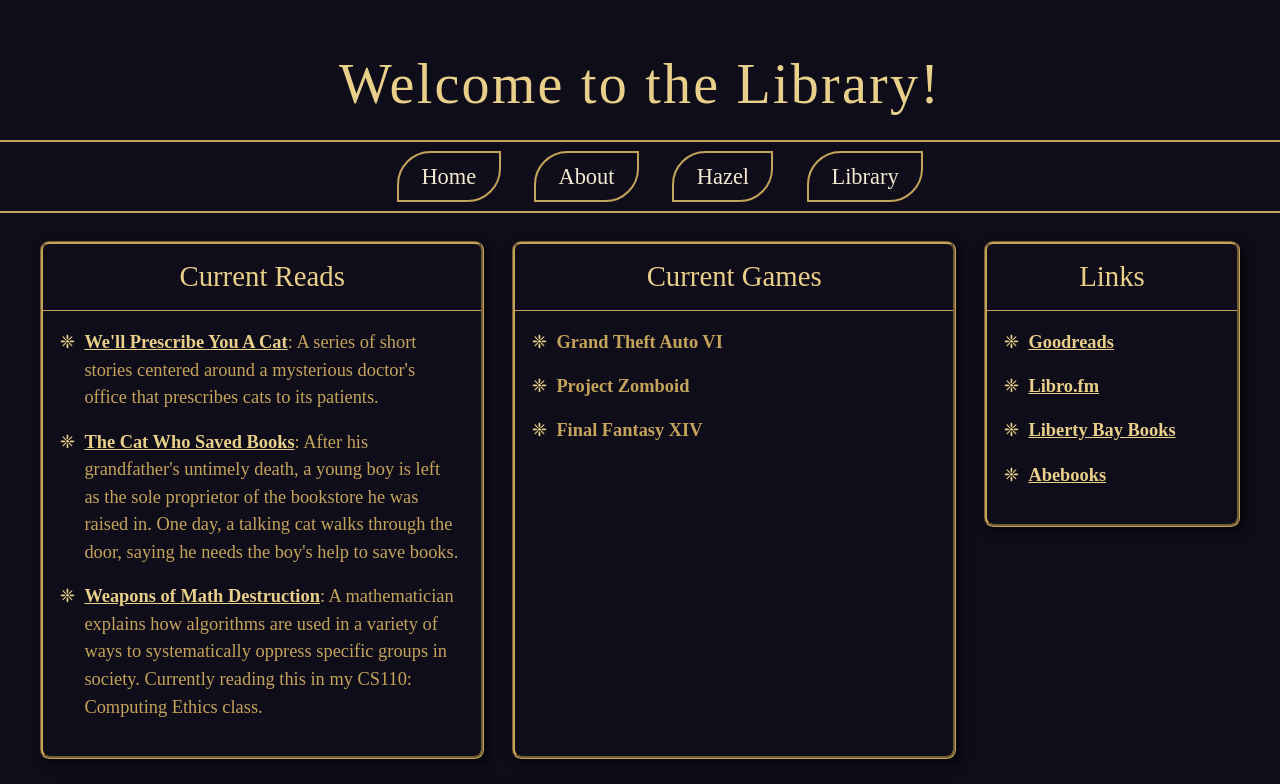
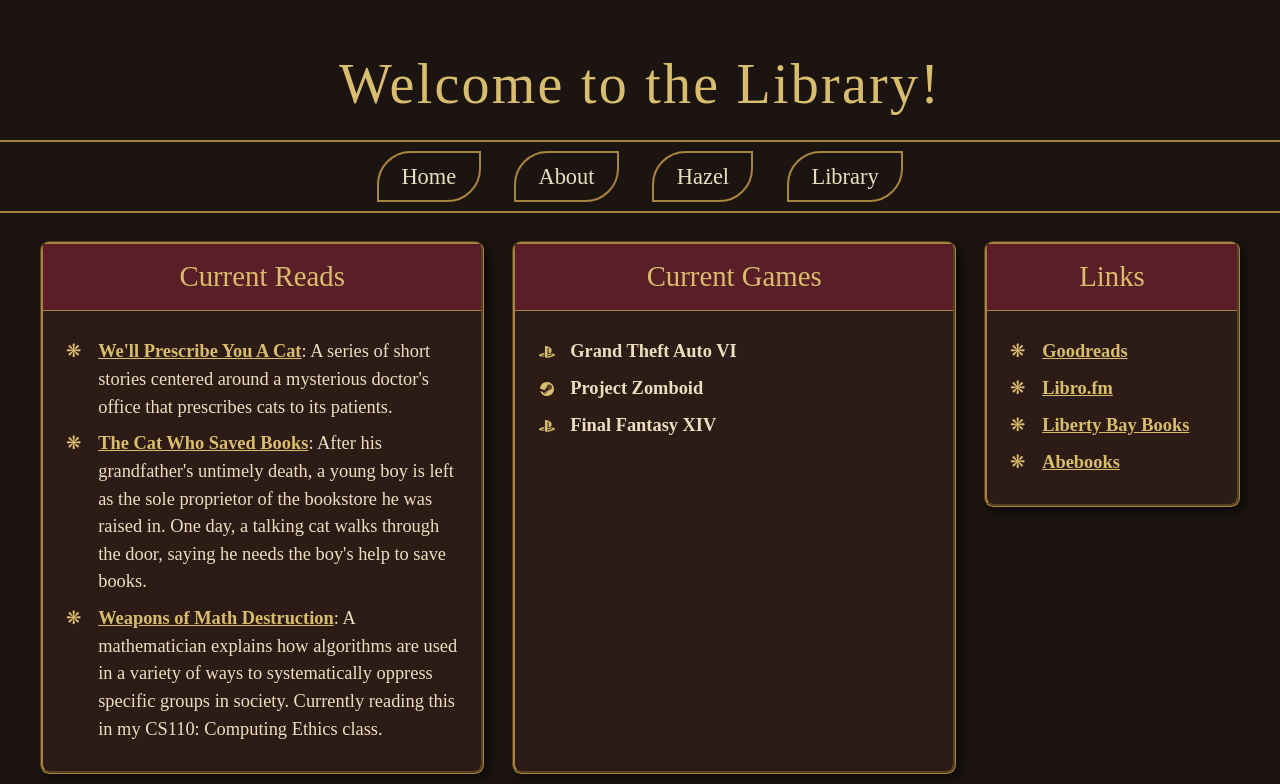
Before and after one commit to breannataylor/btaylor, a plain HTML site: page library.html in a window 1280 px wide. Shown: the top 784 px of the page. Drawn offline with Linux system fonts and the light colour scheme; a web font is replaced by a local one.

Commit message:
final project draft

```diff
--- a/css/about.css
+++ b/css/about.css
@@ -50,7 +50,7 @@ h1, h2 {
 }
 h1 {
     background-image: var(--soft-gradient);
-    border: #b49a68 0.1em groove;
+    border: var(--color-yellow-500) 0.1em groove;
     border-radius: 1.5em 0.05em;
     box-shadow: var(--color-purple-900) 0.1em 0.1em 0.30em;
     color: var(--color-purple-900);
@@ -68,10 +68,10 @@ h2 {
     font-family: var(--main-font);
     display: flex;
     flex-direction: row;
-    flex-wrap: wrap;
     list-style-type: none;
     justify-content: center;
-    padding: 0;
+    background-repeat: no-repeat;
+    background-size: cover;
 }
 
 .navigation li {
@@ -80,7 +80,7 @@ h2 {
     font-size: 1.5em;
     background-image: var(--soft-gradient);
     border-radius: 1.5em 0em;
-    border: #b49a68 0.1em groove;
+    border: var(--color-yellow-500) 0.1em groove;
     box-shadow: var(--color-purple-900) 0.1em 0.1em 0.30em;
 
     a[href] {
@@ -139,7 +139,7 @@ section {
     margin: 0;
     min-width: 0;
     border-radius: 1.5em;
-    border: #b49a68 0.1em groove;
+    border: var(--color-yellow-500) 0.1em groove;
     box-shadow: var(--color-purple-900) 0.3em 0.3em 0.30em;
 }
 section dt {
--- a/css/hazel.css
+++ b/css/hazel.css
@@ -11,7 +11,7 @@
     --text-size: 1.1rem;
     --text-weight: 400;
 
-    /* Palette */
+    /* Colors */
     --color-taupe-300: #ded2c3;
     --color-rose-300: #a97982;
     --color-mauve-700: #603a4d;
--- a/css/library.css
+++ b/css/library.css
@@ -1,15 +1,20 @@
 :root {
     /* Colors */
-    --color-ink-900: #100d1a;
-    --color-parchment-200: #f3ead3;
-    --color-gold-300: #e8cf8a;
-    --color-gold-500: #c4a35a;
+    --color-ink-900: #140e0b;          /* darkest, hover text */
+    --color-walnut-900: #1c1410;       /* page background */
+    --color-mahogany-800: #2d1b15;     /* panels */
+    --color-oxblood-700: #5a1f26;      /* headers */
+    --color-forest-800: #1f3329;       /* accent */
+    --color-parchment-200: #ecdfc0;    /* body text */
+    --color-parchment-400: #c9b88f;    /* text */
+    --color-gold-300: #d9bd6e;         /* accent */
+    --color-gold-500: #a8843f;         /* borders */
 
     /* Fonts */
     --accent-font: "Italiana", serif;
     --main-font: "Unna", serif;
 
-    /*Font Sizes*/
+    /* Font sizes */
     --title-size: clamp(2rem, 7vw, 3.5rem);
     --text-size: 1.15em;
     --text-weight: 200;
@@ -21,12 +26,25 @@ body {
     display: flex;
     flex-direction: column;
     margin: 0;
-    background-color: var(--color-ink-900);
+    background-color: var(--color-walnut-900);
     font-family: var(--main-font);
     font-size: var(--text-size);
     font-weight: var(--text-weight);
     line-height: 1.5;
-    color: var(--color-gold-500);
+    color: var(--color-parchment-200);
+}
+
+/* Headings */
+h1, h2 {
+    font-family: var(--accent-font);
+    font-weight: var(--text-weight);
+    text-align: center;
+}
+h1 {
+    margin: 0.75em auto 0.25em;
+    font-size: var(--title-size);
+    color: var(--color-gold-300);
+    letter-spacing: 0.04em;
 }
 
 /* Navigation */
@@ -37,6 +55,7 @@ body {
     list-style-type: none;
     justify-content: center;
     margin: 0 auto 1.5em;
+    padding: 0;
     border-top: var(--color-gold-500) 2px solid;
     border-bottom: var(--color-gold-500) 2px solid;
 }
@@ -54,9 +73,9 @@ body {
 }
 .navigation li:hover {
     background-color: var(--color-gold-300);
-    a[href] {
-        color: var(--color-ink-900);
-    }
+}
+.navigation li:hover a[href] {
+    color: var(--color-ink-900);
 }
 
 main {
@@ -64,7 +83,7 @@ main {
     padding: 0 1em 1em;
 }
 
-/* Grid: */
+/* Grid */
 .main-page {
     display: grid;
     grid-template-columns: 1fr 1fr 16rem;
@@ -78,7 +97,7 @@ main {
 .current-reading-section {
     grid-area: reads;
 }
-.current-games-section   {
+.current-games-section {
     grid-area: games;
 }
 .wishlists-section {
@@ -90,51 +109,74 @@ main {
 }
 
 /* Boxes */
-.main-page section, .main-page aside {
+.main-page section,
+.main-page aside {
     display: flex;
     flex-direction: column;
+    background-color: var(--color-mahogany-800);
     border: var(--color-gold-500) 3px groove;
     border-radius: 0.5em;
-    box-shadow: 0.25em 0.25em 0.6em rgba(0, 0, 0, 0.7);
+    box-shadow: 0.25em 0.25em 0.6em rgba(0, 0, 0, 0.6);
 }
 .main-page h2 {
     margin: 0;
     padding: 0.4em 0.5em;
     font-size: 1.8rem;
     color: var(--color-gold-300);
-    background-color: rgba(16, 13, 26, 0.45);
+    background-color: var(--color-oxblood-700);
     border-bottom: var(--color-gold-500) 1px solid;
 }
 
+/* Lists */
 .library-list {
+    list-style: none;
     margin: 0;
-    padding: 1em 1.25em 1em 2.25em;
+    padding: 1em 1.25em;
 }
 .library-list li {
-    margin-bottom: 0.9em;
-    list-style-type: "❈  ";
+    position: relative;
+    margin: 0.5em 0;
+    padding-left: 1.75em;
+    list-style: none;
 }
-.library-list li::marker {
+
+/* Default list symbols */
+/* :not() pseudoclass: elements that do not match a list of selectors*/
+.library-list li:not(.playstation):not(.steam)::before {
+    content: "\274B"; /* ❋ */
+    position: absolute;
+    left: 0;
+    top: 0;
     color: var(--color-gold-300);
 }
+
+/* Platform icons */
+.library-list li.playstation::before,
+.library-list li.steam::before {
+    content: "";
+    position: absolute;
+    left: 0;
+    top: 0.25em;
+    width: 1em;
+    height: 1em;
+    /* SVG works like a stencil - the background color only shows where the icon is opaque. This gives the icon the designated color instead of its base color. */
+    background-color: var(--color-gold-300);
+    mask: var(--icon) no-repeat center / contain;
+}
+.library-list li.playstation {
+    --icon: url('../images/playstation-brands-solid-full.svg');
+}
+.library-list li.steam {
+    --icon: url('../images/steam-brands-solid-full.svg');
+}
+
+/* Links */
 .library-list a[href] {
     color: var(--color-gold-300);
 }
-.library-list a[href]:hover, .library-list a[href]:focus {
+.library-list a[href]:hover,
+.library-list a[href]:focus {
     color: var(--color-parchment-200);
-}
-
-/* Headings */
-h1, h2 {
-    font-family: var(--accent-font);
-    font-weight: var(--text-weight);
-    text-align: center;
-}
-h1 {
-    margin: 0.75em auto 0.25em;
-    font-size: var(--title-size);
-    color: var(--color-gold-300);
-    letter-spacing: 0.04em;
 }
 
 /* Footer */
@@ -153,7 +195,7 @@ footer {
 
 /* Media query */
 @media only screen and (max-width: 768px) {
-    /* One column - each box stacks in order, sidebar last */
+    /* One column: each box stacks in order, sidebar last */
     .main-page {
         grid-template-columns: 1fr;
         grid-template-areas:
@@ -177,3 +219,6 @@ footer {
         list-style-type: none;
     }
 }
+/* Works Cited
+** https://developer.mozilla.org/en-US/docs/Web/CSS/Reference/Selectors/:not
+*/
--- a/library.html
+++ b/library.html
@@ -10,7 +10,8 @@
     <link rel="preconnect" href="https://fonts.googleapis.com">
     <link rel="preconnect" href="https://fonts.gstatic.com" crossorigin>
     <link href="https://fonts.googleapis.com/css2?family=Italiana&family=Unna:ital,wght@0,400;0,700;1,400;1,700&display=swap" rel="stylesheet">
-
+    <!--Favicon-->
+    <link rel="shortcut icon" href="images/favicon-library.svg" type="image/x-icon">
     <title>B.Taylor | Library</title>
 </head>
 <body id="top">
@@ -56,9 +57,9 @@
             <section class="current-games-section">
                 <h2>Current Games</h2>
                 <ul class="library-list">
-                    <li><strong>Grand Theft Auto VI</strong></li>
-                    <li><strong>Project Zomboid</strong></li>
-                    <li><strong>Final Fantasy XIV</strong></li>
+                    <li class="playstation"><strong>Grand Theft Auto VI</strong></li>
+                    <li class="steam"><strong>Project Zomboid</strong></li>
+                    <li class="playstation"><strong>Final Fantasy XIV</strong></li>
                 </ul>
             </section>
 
@@ -72,8 +73,9 @@
         </div>
         <a href="#top" class="back-to-top">Back to Top</a>
     </main>
-
     <!--Footer-->
     <footer>&copy; BreAnna Taylor</footer>
+    <!--Credits-->
+    <!--Favicon Icons: https://claude.ai/chat/23581084-5a5a-4cee-af07-a30682652e19-->
 </body>
 </html>
```
Also changed, not shown: about.html (+17 -7 lines), hazel.html (+5 -2 lines), index.html (+9 -11 lines), images/book-solid-full.svg (added), images/favicon-cat.svg (added), images/favicon-home.svg (added), images/favicon-library.svg (added), images/favicon-resume.svg (added), images/goodreads-brands-solid-full.svg (added), images/pen-fancy-solid-full.svg (added), images/playstation-brands-solid-full.svg (added), images/steam-brands-solid-full.svg (added), peer-responses.txt (added).
